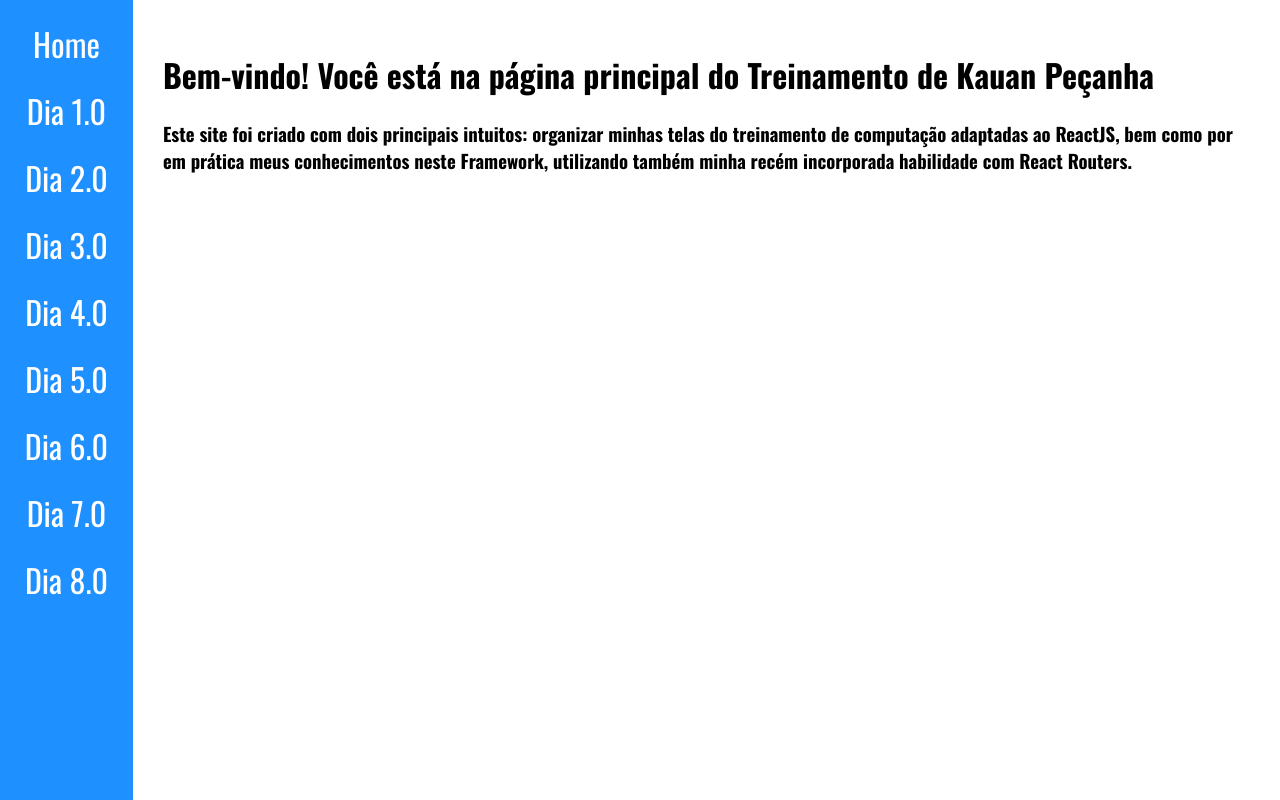
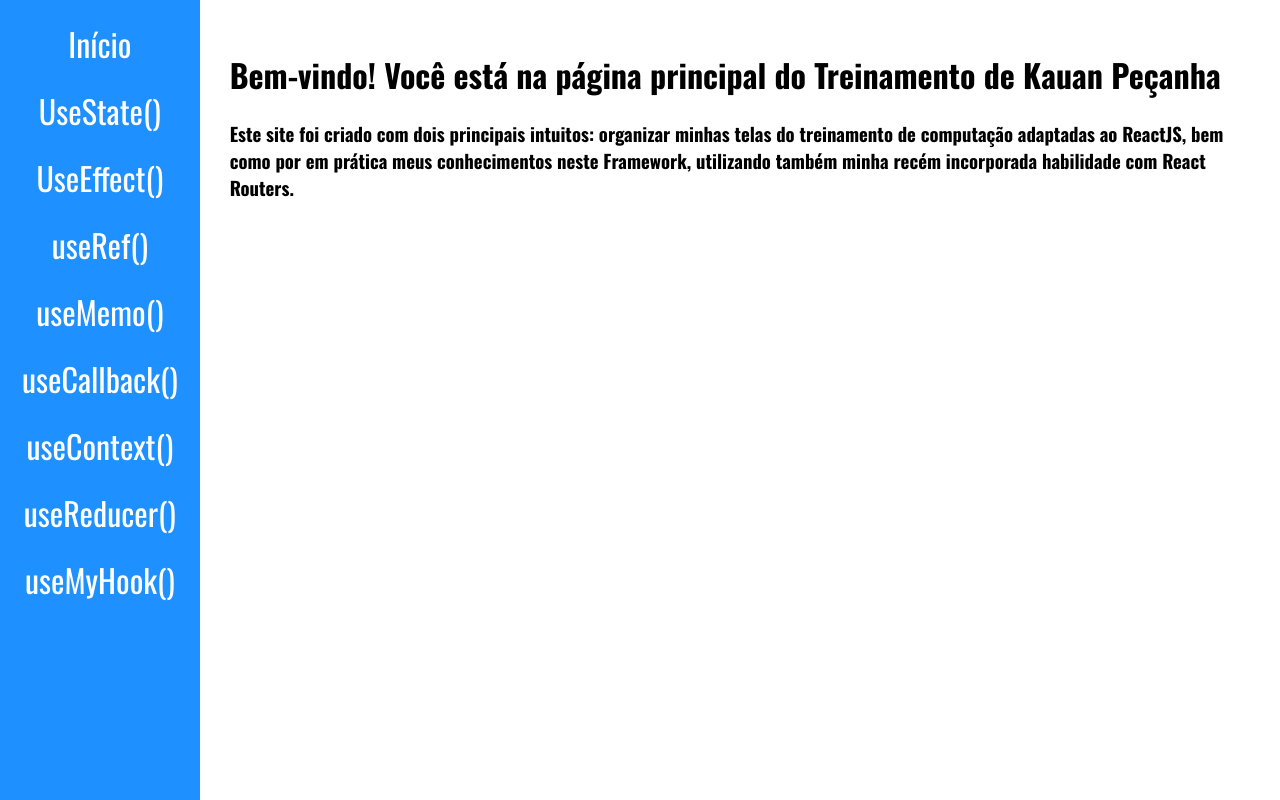
Before and after one commit to kauanpecanha/Serra_React, a React (Create React App) app: page / in a window 1280 px wide. Built offline with nearby package versions, Linux system fonts and the light colour scheme.

Commit message:
Primeiro Código de React Hooks

```diff
--- a/src/Menu&Content/Menu.css
+++ b/src/Menu&Content/Menu.css
@@ -1,6 +1,7 @@
 .Menu{
     display: flex;
-    width: 250px;
+    width: 400px;
+    max-width: 400px;
     background-color: dodgerblue;
     padding: 0;
     margin: 0;
--- a/src/Menu&Content/Menu.jsx
+++ b/src/Menu&Content/Menu.jsx
@@ -6,15 +6,15 @@
         <aside className="Menu">
             <nav>
                 <ul className="list">
-                    <li className = "element"><a href = "/">Home</a></li>
-                    <li className = "element"><a href = "/dia1">Dia 1.0</a></li>
-                    <li className = "element"><a href = "/dia11">Dia 2.0</a></li>
-                    <li className = "element"><a href = "/dia2">Dia 3.0</a></li>
-                    <li className = "element"><a href = "/dia21">Dia 4.0</a></li>
-                    <li className = "element"><a href = "/dia3">Dia 5.0</a></li>
-                    <li className = "element"><a href = "/dia31">Dia 6.0</a></li>
-                    <li className = "element"><a href = "/dia4">Dia 7.0</a></li>
-                    <li className = "element"><a href = "/dia6">Dia 8.0</a></li>
+                    <li className = "element"><a href = "/">Início</a></li>
+                    <li className = "element"><a href = "/dia1">UseState()</a></li>
+                    <li className = "element"><a href = "/dia11">UseEffect()</a></li>
+                    <li className = "element"><a href = "/dia2">useRef()</a></li>
+                    <li className = "element"><a href = "/dia21">useMemo()</a></li>
+                    <li className = "element"><a href = "/dia3">useCallback()</a></li>
+                    <li className = "element"><a href = "/dia31">useContext()</a></li>
+                    <li className = "element"><a href = "/dia4">useReducer()</a></li>
+                    <li className = "element"><a href = "/dia6">useMyHook()</a></li>
                 </ul>
             </nav>
         </aside>
```
Also changed, not shown: 1 other file (tests, documents, lock files or other folders).
